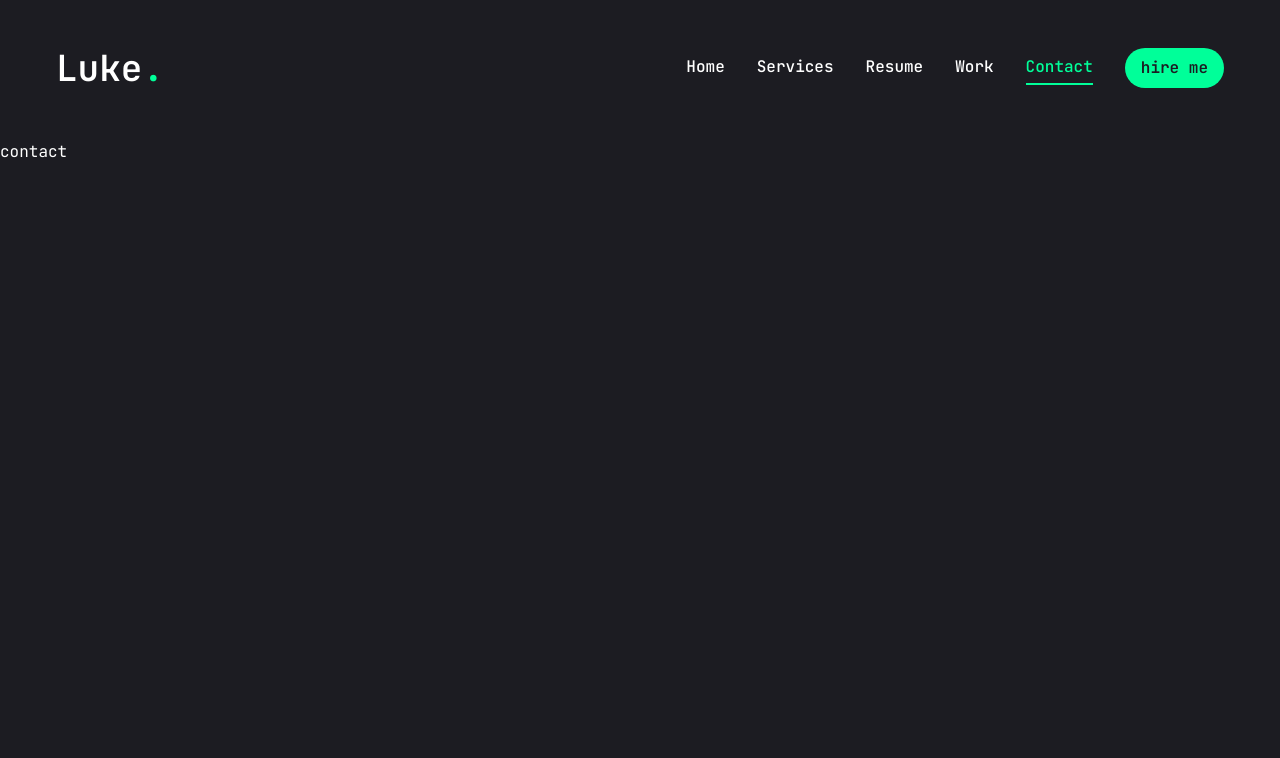
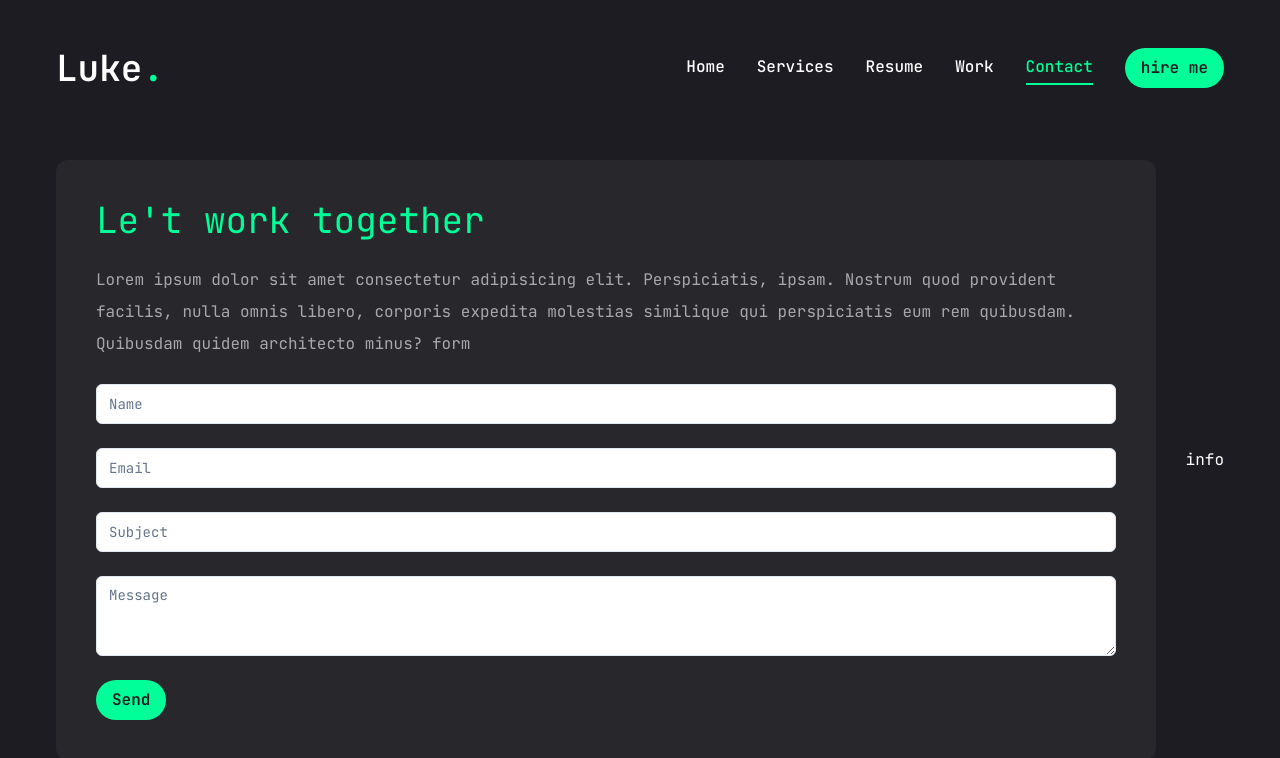
Before and after one commit to StefanAiroaie/Luke.-DEV-Portfolio, a Next.js app: page /contact in a window 1280 px wide. Shown: the top 758 px of the page. Built offline with nearby package versions, Linux system fonts and the light colour scheme.

Commit message:
contact page styling and working on contact form

```diff
--- a/app/contact/page.tsx
+++ b/app/contact/page.tsx
@@ -1,8 +1,88 @@
 "use client";
+
+import { Button } from "@/components/ui/button";
+import { Input } from "@/components/ui/input";
+import { Textarea } from "@/components/ui/textarea";
+
+import {
+  Select,
+  SelectGroup,
+  SelectContent,
+  SelectItem,
+  SelectTrigger,
+  SelectLabel,
+  SelectValue,
+} from "@/components/ui/select";
+
+import { FaPhoneAlt, FaEnvelope, FaMapMarkedAlt } from "react-icons/fa";
 import { motion } from "framer-motion";
-
 const contact = () => {
-  return <motion.div>contact</motion.div>;
+  const info = [
+    {
+      icon: <FaPhoneAlt />,
+      title: "Phone",
+      description: "+1 234 567 890",
+    },
+    {
+      icon: <FaEnvelope />,
+      title: "Email",
+      description: "dev@dev.com",
+    },
+    {
+      icon: <FaMapMarkedAlt />,
+      title: "Adress",
+      description: "Code Corner, 123 Street, City, Country",
+    },
+  ];
+  return (
+    <motion.section
+      initial={{ opacity: 0 }}
+      animate={{
+        opacity: 1,
+        transition: { delay: 1.4, duration: 0.4, ease: "easeIn" },
+      }}
+      className="py-6"
+    >
+      <div className="container mx-auto">
+        <div className="flex flex-col xl:flex-row gap-[30px]">
+          {/* form */}
+          <div className="xl:h-[54%] oder-2 xl:order-none">
+            <form
+              action=""
+              className="flex flex-col gap-6 p-10 bg-[#27272c] rounded-xl"
+            >
+              <h3 className="text-4xl text-accent">Le't work together</h3>
+              <p className="text-white/60">
+                Lorem ipsum dolor sit amet consectetur adipisicing elit.
+                Perspiciatis, ipsam. Nostrum quod provident facilis, nulla omnis
+                libero, corporis expedita molestias similique qui perspiciatis
+                eum rem quibusdam. Quibusdam quidem architecto minus? form
+              </p>
+              <div>
+                <Input type="text" name="name" placeholder="Name" />
+              </div>
+              <div>
+                <Input type="email" name="email" placeholder="Email" />
+              </div>
+              <div>
+                <Input type="text" name="subject" placeholder="Subject" />
+              </div>
+              <div>
+                <Textarea name="message" placeholder="Message" />
+              </div>
+              <div>
+                <Button type="submit">Send</Button>
+              </div>
+            </form>
+          </div>
+          {/* info */}
+          <div className="flex-1 flex items-center xl:justify-end order-1 xl:order-none mb-8 xl:mb-0">
+            info
+          </div>
+        </div>
+      </div>
+    </motion.section>
+  );
 };
 
 export default contact;
```
